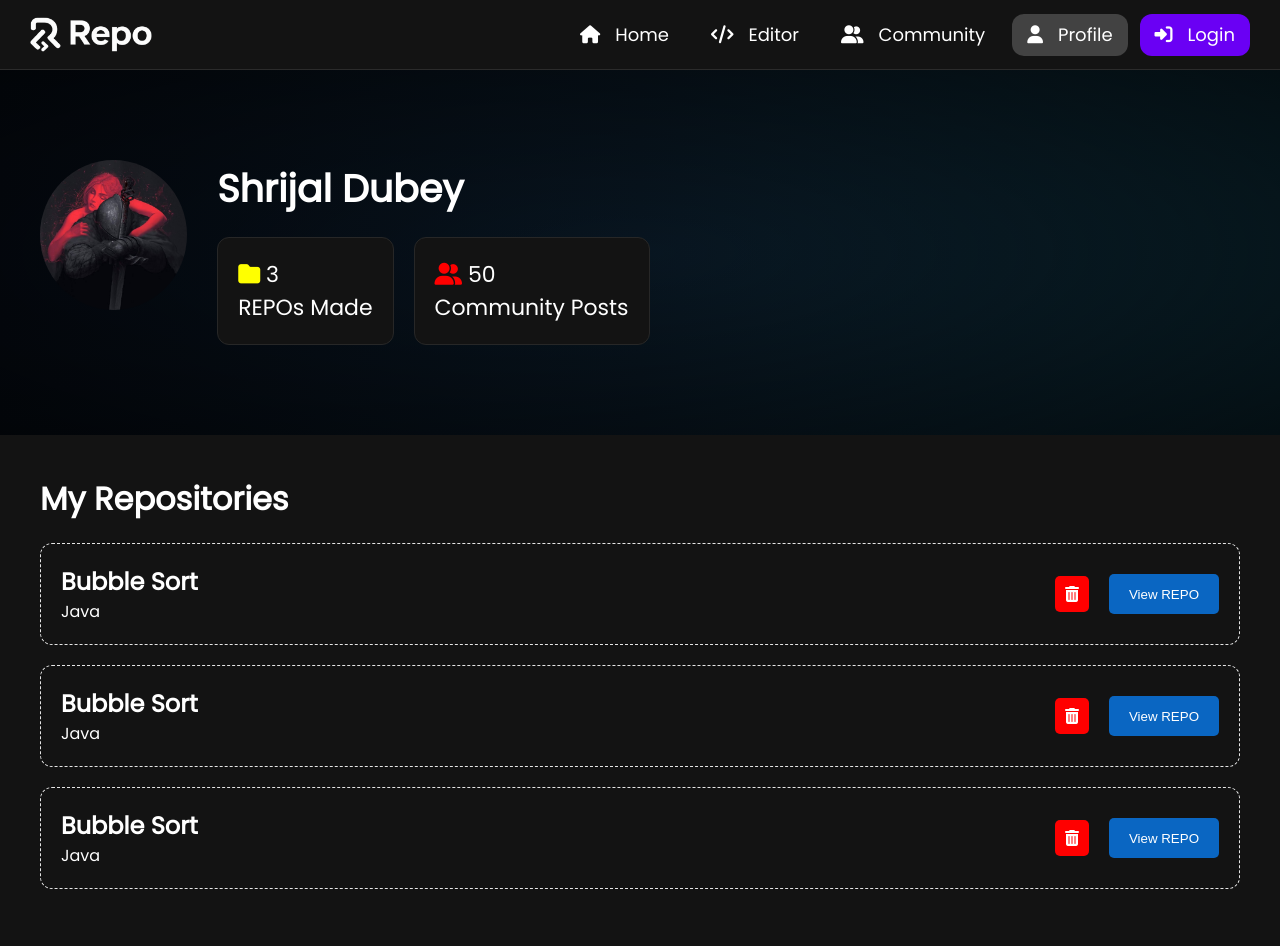
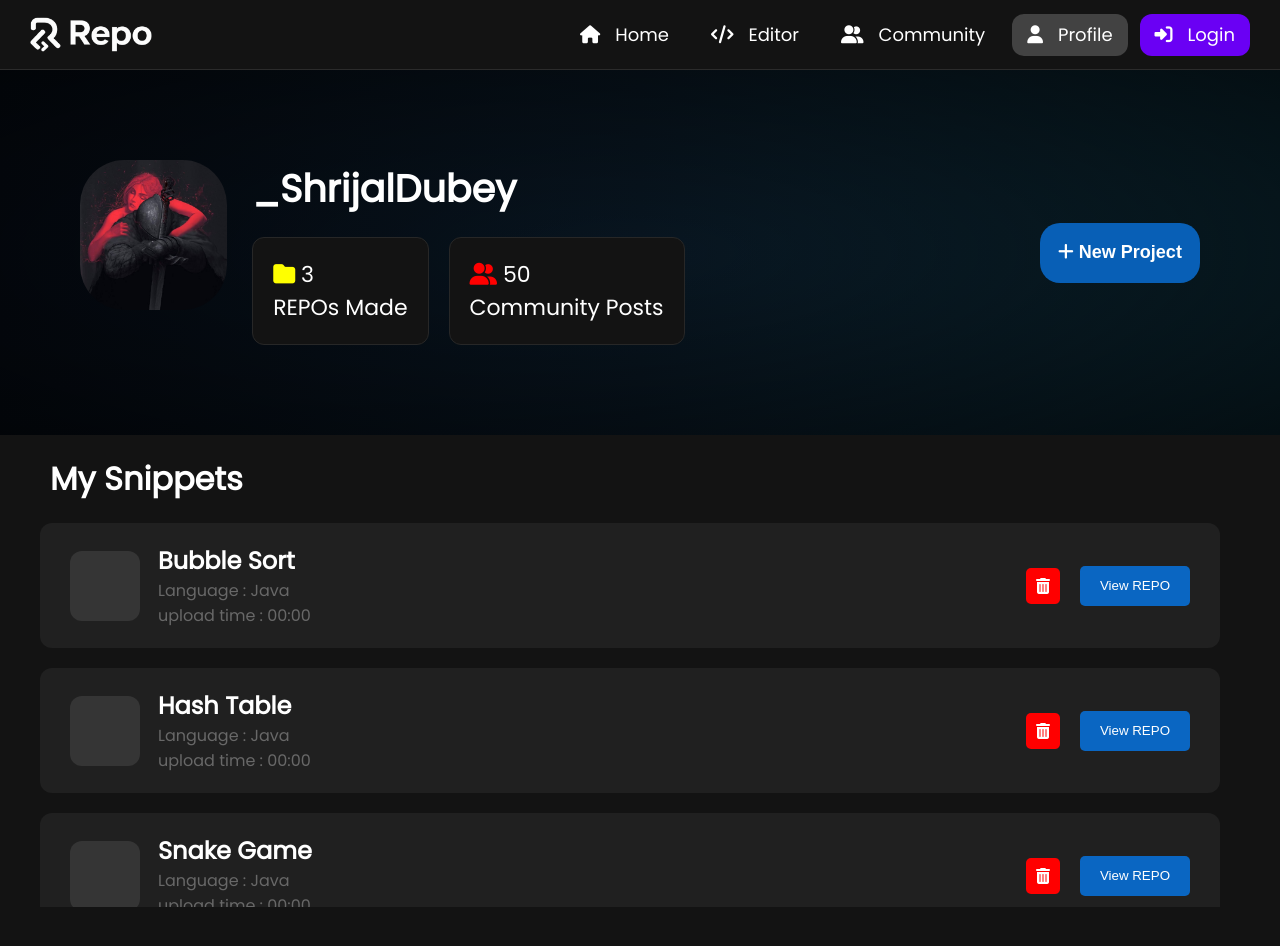
Before and after one commit to ShrijalDubey/Repo, a React (Vite) app: page /profile in a window 1280 px wide. Shown: the top 946 px of the page. Built offline with nearby package versions, Linux system fonts and the light colour scheme.

Commit message:
profile and ui update

```diff
--- a/src/components/Profile.jsx
+++ b/src/components/Profile.jsx
@@ -7,27 +7,37 @@ export default function Profile() {
     <>
     <div className={styles.profcont}>
         <div className={styles.profhero}>
+            <div className={styles.namecard}>
             <div>
-                <img style={{height:"150px",borderRadius:"50%",overflow:"hidden"}} src={logo} alt="Profile Photo" />
+                <img style={{height:"150px",borderRadius:"30%",overflow:"hidden"}} src={logo} alt="Profile Photo" />
             </div>
             <div>
-                <p className={styles.profname} style={{display:"inline",fontSize:'38px',fontWeight:'700'}}>Shrijal Dubey</p>
+                <p className={styles.profname} style={{display:"inline",fontSize:'38px',fontWeight:'700'}}>_ShrijalDubey</p>
                 <div className={styles.profstats}>
                     <div className={styles.statbox}><p><i style={{color:"yellow"}} className="fa-solid fa-folder"></i> 3</p>REPOs Made</div>
                     <div className={styles.statbox}><p><i style={{color:"red"}} className="fa-solid fa-user-group"></i> 50</p>Community Posts</div>
                 </div>
+                </div>
+            </div>
+            <div className={styles.addbtn}>
+                <button className={styles.compost}>
+                                <i className="fa-solid fa-plus"></i> New Project
+                </button>
             </div>
         </div>
     </div>
     <div className={styles.proflist}>
         <div>
-        <h1 style={{marginBottom:"20px"}}>My Repositories</h1>
+        <h1 style={{marginBottom:"20px",marginLeft:"10px"}}>  My Snippets</h1>
         </div>
         <div className={styles.profilegallery}>
             <div className={styles.repocard}>
-                <div>
-                <h2>Bubble Sort</h2>
-                <p>Java</p>
+                <div className={styles.leftcard}>
+                    <div className={styles.langpic}></div>
+                    <div><h2>Bubble Sort</h2>
+                        <p style={{color:"#686868"}}>Language : Java</p>
+                        <p style={{color:"#686868"}}>upload time : 00:00</p>
+                    </div>
                 </div>
                 <div className={styles.rightrepo}>
                     <i className={`fa-solid fa-trash-can ${styles.image}`}></i>
@@ -35,21 +45,79 @@ export default function Profile() {
                 </div>
             </div>
             <div className={styles.repocard}>
-                <div>
-                <h2>Bubble Sort</h2>
-                <p>Java</p>
+                <div className={styles.leftcard}>
+                    <div className={styles.langpic}></div>
+                    <div><h2>Hash Table</h2>
+                        <p style={{color:"#686868"}}>Language : Java</p>
+                        <p style={{color:"#686868"}}>upload time : 00:00</p>
+                    </div>
                 </div>
-                <div className={styles.rightrepo} >
+                <div className={styles.rightrepo}>
                     <i className={`fa-solid fa-trash-can ${styles.image}`}></i>
                     <button className={styles.viewrepo}>View REPO</button>
                 </div>
             </div>
             <div className={styles.repocard}>
-                <div>
-                <h2>Bubble Sort</h2>
-                <p>Java</p>
+                <div className={styles.leftcard}>
+                    <div className={styles.langpic}></div>
+                    <div><h2>Snake Game</h2>
+                        <p style={{color:"#686868"}}>Language : Java</p>
+                        <p style={{color:"#686868"}}>upload time : 00:00</p>
+                    </div>
                 </div>
-                <div className={styles.rightrepo} >
+                <div className={styles.rightrepo}>
+                    <i className={`fa-solid fa-trash-can ${styles.image}`}></i>
+                    <button className={styles.viewrepo}>View REPO</button>
+                </div>
+            </div>
+            <div className={styles.repocard}>
+                <div className={styles.leftcard}>
+                    <div className={styles.langpic}></div>
+                    <div><h2>Snake Game</h2>
+                        <p style={{color:"#686868"}}>Language : Java</p>
+                        <p style={{color:"#686868"}}>upload time : 00:00</p>
+                    </div>
+                </div>
+                <div className={styles.rightrepo}>
+                    <i className={`fa-solid fa-trash-can ${styles.image}`}></i>
+                    <button className={styles.viewrepo}>View REPO</button>
+                </div>
+            </div>
+            <div className={styles.repocard}>
+                <div className={styles.leftcard}>
+                    <div className={styles.langpic}></div>
+                    <div><h2>Snake Game</h2>
+                        <p style={{color:"#686868"}}>Language : Java</p>
+                        <p style={{color:"#686868"}}>upload time : 00:00</p>
+                    </div>
+                </div>
+                <div className={styles.rightrepo}>
+                    <i className={`fa-solid fa-trash-can ${styles.image}`}></i>
+                    <button className={styles.viewrepo}>View REPO</button>
+                </div>
+            </div>
+            <div className={styles.repocard}>
+                <div className={styles.leftcard}>
+                    <div className={styles.langpic}></div>
+                    <div><h2>Snake Game</h2>
+                        <p style={{color:"#686868"}}>Language : Java</p>
+                        <p style={{color:"#686868"}}>upload time : 00:00</p>
+                    </div>
+                </div>
+                <div className={styles.rightrepo}>
+                    <i className={`fa-solid fa-trash-can ${styles.image}`}></i>
+                    <button className={styles.viewrepo}>View REPO</button>
+                </div>
+            </div>
+            <div className={styles.repocard}>
+                <div className={styles.leftcard}>
+                    <div className={styles.langpic}></div>
+                    <div><h2>Snake Game</h2>
+                        <p style={{color:"#686868"}}>Language : Java</p>
+                        <p style={{color:"#686868"}}>upload time : 00:00</p>
+                    </div>
+                </div>
+                <div className={styles.rightrepo}>
                     <i className={`fa-solid fa-trash-can ${styles.image}`}></i>
                     <button className={styles.viewrepo}>View REPO</button>
                 </div>
--- a/src/css/CodeEditor.module.css
+++ b/src/css/CodeEditor.module.css
@@ -62,3 +62,25 @@ width: 73%;
     background-color:#2c2c2c;
     color:rgb(221, 220, 220);
 }
+::-webkit-scrollbar {
+  width: 8px;
+}
+
+::-webkit-scrollbar-track {
+  background: #1a1a1a;
+  border-radius: 10px;
+}
+
+::-webkit-scrollbar-thumb {
+  background: #3a3a3a;
+  border-radius: 10px;
+}
+
+::-webkit-scrollbar-thumb:hover {
+  background: #555;
+}
+
+* {
+  scrollbar-width: thin;
+  scrollbar-color: #3a3a3a #1a1a1a;
+}
--- a/src/css/Navbar.module.css
+++ b/src/css/Navbar.module.css
@@ -47,9 +47,9 @@ ul {
   font-size: 28px;min-width: 5px;
 }
 .btn:hover {
-  background: #6365f1b5;
+  background: #434343b5;
   transition: 0.3s;
-  box-shadow: 0px 0px 4px 0px #6366f1;
+  box-shadow: 0px 0px 4px 0px #292929;
 }
 .loginbtn {
   background: #6a00f4
--- a/src/css/Profile.module.css
+++ b/src/css/Profile.module.css
@@ -1,8 +1,9 @@
 .profhero{
     display: flex;
-    align-items: start;
-    text-align: start;
+    align-items: center;
+    justify-content: space-between;
     gap: 30px;
+    padding: 0px 40px;
 }
 .profcont {
     padding: 40px;
@@ -27,13 +28,18 @@
     border-radius: 12px;
 }
 .proflist {
-    padding: 40px;
+    padding: 20px 40px;
+
+}
+.profilegallery{
+    overflow-y: auto;
+    height: 48vh;
+    padding-right: 20px;
 }
 .repocard {
-    background-color: #131313;
-    border: #e5e5e5 1px dashed;
+    background-color: #202020;
     border-radius: 12px;
-    padding: 20px;
+    padding: 20px 30px;
     margin-bottom: 20px;
     display: flex;
     justify-content: space-between;
@@ -75,3 +81,56 @@
     justify-content: center;
     align-items: center;
 }
+.langpic{
+    width: 70px;
+    height: 70px;
+    border-radius: 12px;
+    background-color: #353535;
+}
+.leftcard{
+    display: flex;
+    flex-direction: row;
+    align-items: center;
+    gap: 18px;
+}
+
+::-webkit-scrollbar {
+  width: 8px;
+}
+
+::-webkit-scrollbar-track {
+  background: #1a1a1a;
+  border-radius: 10px;
+}
+
+::-webkit-scrollbar-thumb {
+  background: #3a3a3a;
+  border-radius: 10px;
+}
+
+::-webkit-scrollbar-thumb:hover {
+  background: #555;
+}
+
+* {
+  scrollbar-width: thin;
+  scrollbar-color: #3a3a3a #1a1a1a;
+}
+.namecard{
+    display: flex;
+    gap: 25px;
+}
+.compost{
+    width: 160px;
+    height: 60px;
+    background-color: #085fb6;
+    border: none;
+    padding: 10px;
+    border-radius: 20px;
+    font-size: 18px;
+    font-weight: 600;
+    text-align: center;
+}
+.compost:hover{
+    opacity: 0.8;
+}
```
